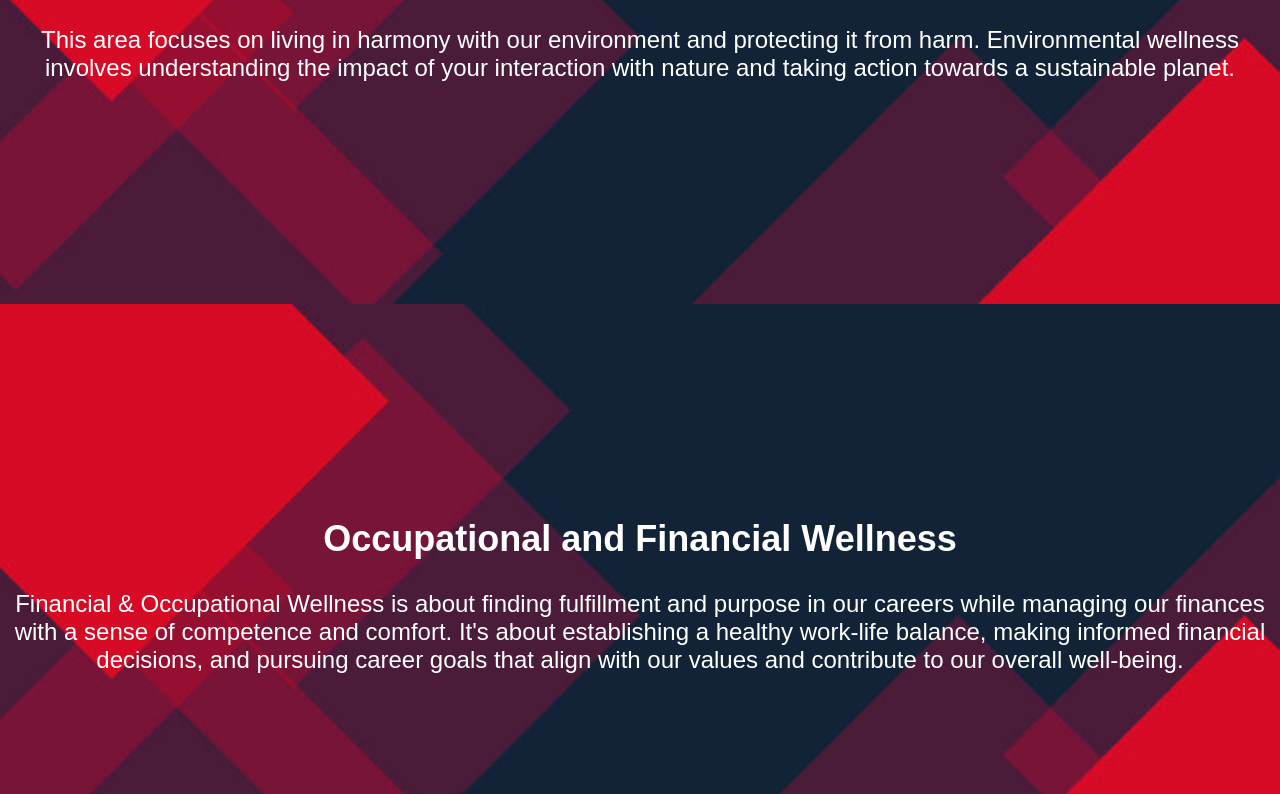
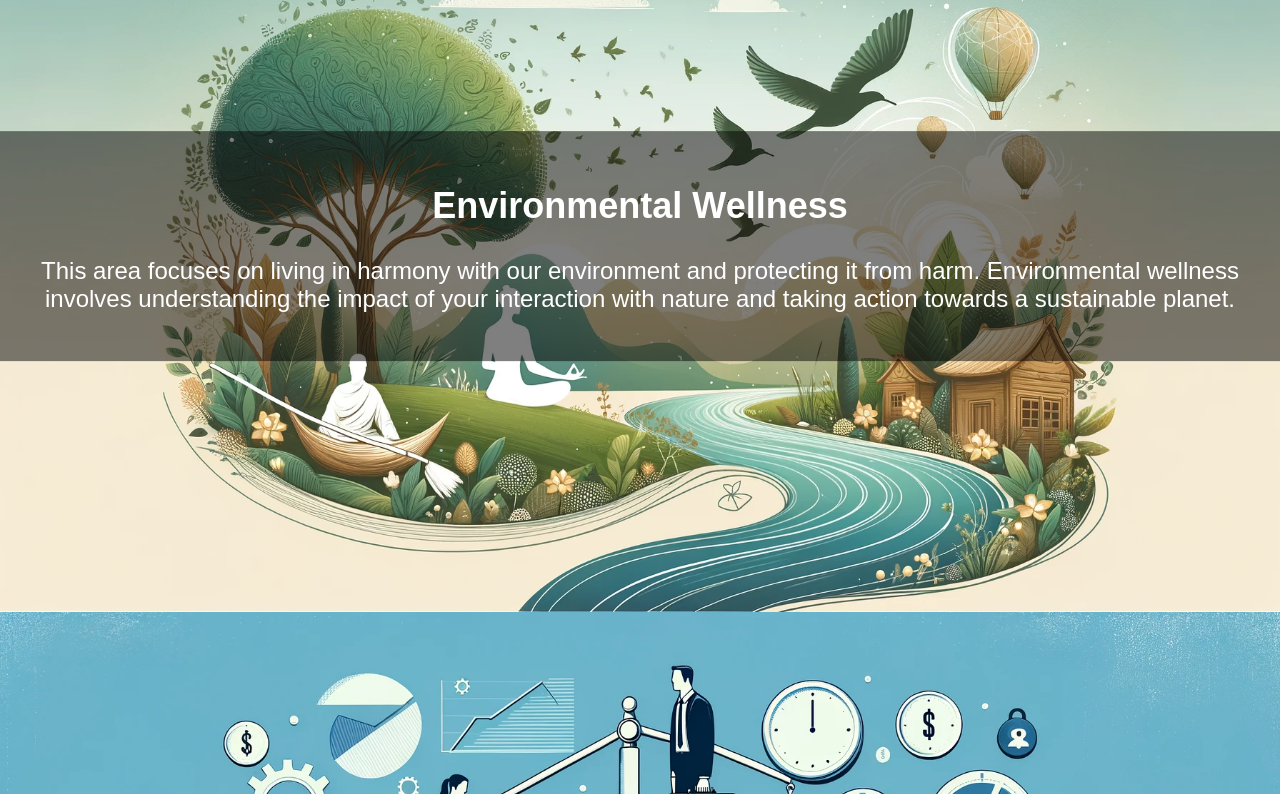
Before and after one commit to Enigmatic-Mind/enigmatic-mind.github.io, a plain HTML site: page public/areasofwellness.html in a window 1280 px wide. Shown: the part 1286-2080 px from the top of the page. Drawn offline with Linux system fonts and the light colour scheme.

Commit message:
adjustments to the areas of wellness page

```diff
--- a/public/areasofwellness.html
+++ b/public/areasofwellness.html
@@ -41,7 +41,7 @@
 
     <div class="area">
         <a href="./emotional.html">
-            <img src="../assets/areasbanner.jpg">
+            <img src="../assets/emotional.webp">
             <div class="area_description">
                 <h2>Emotional Wellness</h2>
                 <p>Emotional wellness revolves around understanding, accepting, and managing feelings. It involves coping effectively with life's stresses, expressing emotions appropriately, and building resilient and fulfilling relationships.</p>
@@ -52,7 +52,7 @@
 
     <div class="area">
         <a href="./environmental.html">
-            <img src="../assets/areasbanner.jpg">
+            <img src="../assets/environmental.webp">
             <div class="area_description">
                 <h2>Environmental Wellness</h2>
                 <p>This area focuses on living in harmony with our environment and protecting it from harm. Environmental wellness involves understanding the impact of your interaction with nature and taking action towards a sustainable planet.</p>
@@ -63,7 +63,7 @@
 
     <div class="area">
         <a href="./occupational.html">
-            <img src="../assets/areasbanner.jpg">
+            <img src="../assets/occupational.webp">
             <div class="area_description">
                 <h2>Occupational and Financial Wellness</h2>
                 <p>Financial & Occupational Wellness is about finding fulfillment and purpose in our careers while managing our finances with a sense of competence and comfort. It's about establishing a healthy work-life balance, making informed financial decisions, and pursuing career goals that align with our values and contribute to our overall well-being.</p>
@@ -74,7 +74,7 @@
 
     <div class="area">
         <a href="./intellectual.html">
-            <img src="../assets/areasbanner.jpg">
+            <img src="../assets/intellectual.webp">
             <div class="area_description">
                 <h2>Intellectual Wellness</h2>
                 <p>Intellectual wellness encourages engagement in creative and stimulating mental activities. It's about expanding knowledge and skills, staying curious and engaged in lifelong learning, and opening oneself to new ideas and experiences.</p>
@@ -85,7 +85,7 @@
 
     <div class="area">
         <a href="./physical.html">
-            <img src="../assets/areasbanner.jpg">
+            <img src="../assets/physical.webp">
             <div class="area_description">
                 <h2>Physical Wellness</h2>
                 <p>This area focuses on maintaining a healthy body through nutrition, exercise, and sleep. It emphasizes the importance of regular physical activity, balanced diet, and adequate rest to achieve overall well-being.</p>
@@ -96,7 +96,7 @@
 
     <div class="area">
         <a href="./social.html">
-            <img src="../assets/areasbanner.jpg">
+            <img src="../assets/social.webp">
             <div class="area_description">
                 <h2>Social Wellness</h2>
                 <p>This dimension involves building healthy, nurturing, and supportive relationships as well as fostering genuine connections with those around you. Social wellness is about contributing to your community and maintaining a well-balanced social life.</p>
@@ -107,7 +107,7 @@
 
     <div class="area">
         <a href="./spiritual.html">
-            <img src="../assets/areasbanner.jpg">
+            <img src="../assets/spiritual.webp">
             <div class="area_description">
                 <h2>Spiritual Wellness</h2>
                 <p>Spiritual wellness explores the values and beliefs that provide a purpose in life. It can involve religion, meditation, mindfulness, or a deep connection with nature and the universe, guiding individuals towards inner peace and understanding.</p>
--- a/style.css
+++ b/style.css
@@ -168,6 +168,7 @@ footer {
     color: white;
     font-weight: bold;
     padding: 1em; /* add padding inside the description area */
+    background-color: rgba(0, 0, 0, 0.5);
 }
 
 .area_description p {
```
Also changed, not shown: assets/emotional.webp (added), assets/environmental.webp (added), assets/intellectual.webp (added), assets/occupational.webp (added), assets/physical.webp (added), assets/social.webp (added), assets/spiritual.webp (added).
